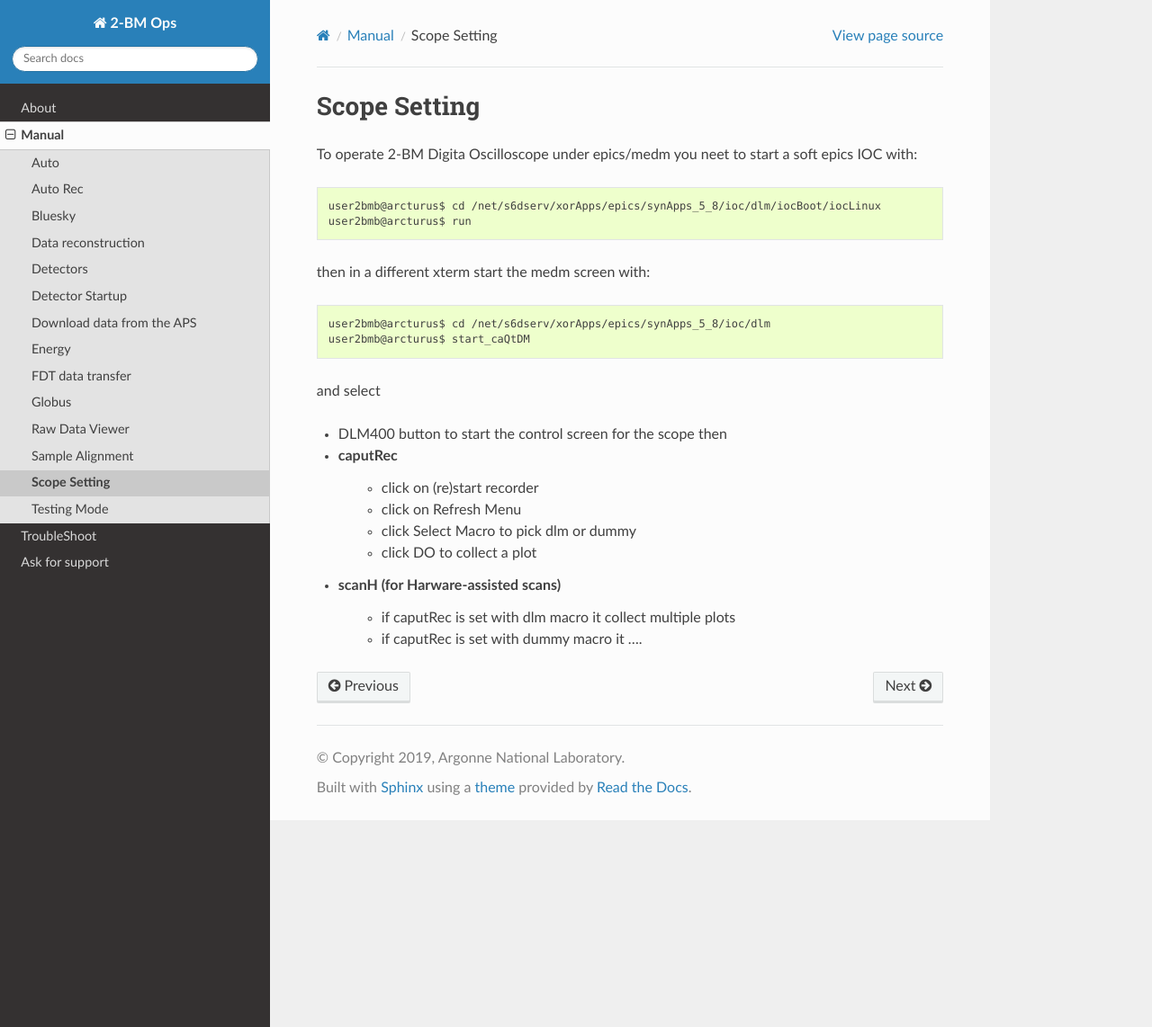
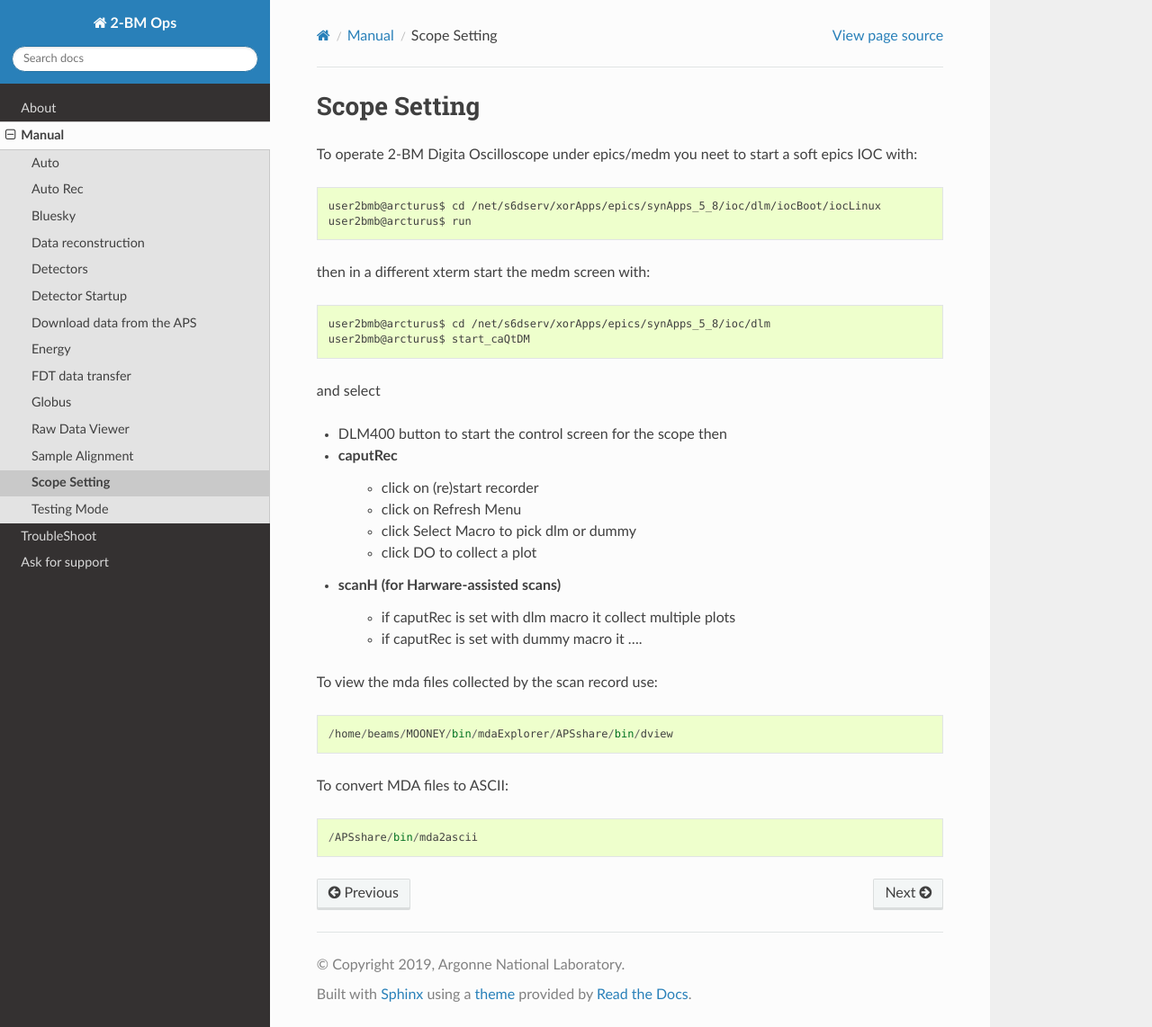
Before and after one commit to xray-imaging/2bm-docs, a Sphinx documentation site: the page built from docs/source/manual/item_013.rst, in a window 1280 px wide and 1142 px high. Shown: the whole window at 90% size. Built offline with Sphinx 7.4.7 and the Read the Docs theme 2.0.0, drawn with Linux system fonts in a browser that asks for light colours.

Commit message:
update scope docs

```diff
--- a/docs/source/manual/item_013.rst
+++ b/docs/source/manual/item_013.rst
@@ -25,3 +25,12 @@ and select
 - scanH (for Harware-assisted scans)
     - if caputRec is set with dlm macro it collect multiple plots
     - if caputRec is set with dummy macro it ....
+
+
+To view the mda files collected by the scan record use::
+
+    /home/beams/MOONEY/bin/mdaExplorer/APSshare/bin/dview
+
+To convert MDA files to ASCII::
+
+    /APSshare/bin/mda2ascii
```
